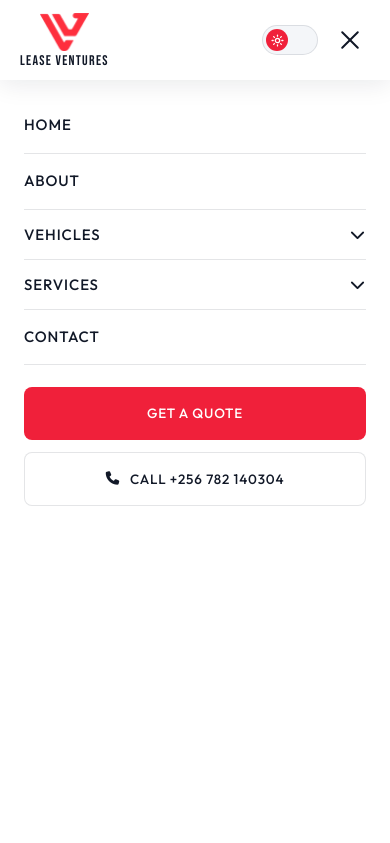
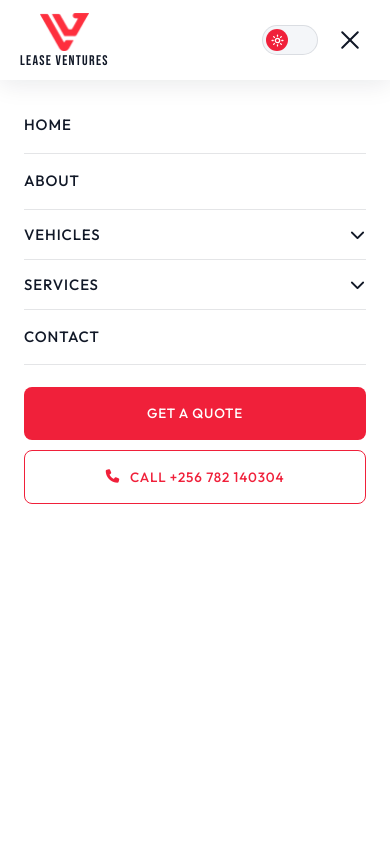
Before and after one commit to huzaifa137/lease-ventures-website, a plain HTML site: page index.html in a window 390 px wide. Both pictures are taken after a click on the button 350 px from the left and 40 px from the top of the page. Shown: the top 843 px of the page. Drawn offline with Linux system fonts and the light colour scheme.

Commit message:
whatsapp Floating Icon,Slogan Reduce, remove hover on buttons

```diff
--- a/css/style.css
+++ b/css/style.css
@@ -225,9 +225,11 @@ button {
 }
 
 .btn-outline {
-    border: 1px solid var(--line);
+    /* hover look is the default look */
+    border: 1px solid var(--red);
     background: var(--card);
-    color: var(--ink);
+    color: var(--red);
+    transform: translateY(-2px);
 }
 
 .btn-outline:hover {
@@ -247,8 +249,11 @@ button {
 }
 
 .btn-ghost {
+    /* hover look is the default look */
     border: 1px solid rgba(255, 255, 255, .55);
-    color: #fff;
+    background: rgba(255, 255, 255, .14);
+    color: #fff;
+    transform: translateY(-2px);
 }
 
 .btn-ghost:hover {
@@ -1992,8 +1997,8 @@ html[data-theme="dark"] .hero-grid {
 
 .wa-float {
     position: fixed;
-    left: 24px;
-    bottom: 24px;
+    right: 24px;
+    bottom: 90px;
     z-index: 900;
     width: 56px;
     height: 56px;
@@ -2185,8 +2190,8 @@ html[data-theme="dark"] .hero-grid {
         align-items: flex-start;
     }
     .wa-float {
-        left: 16px;
-        bottom: 16px;
+        right: 16px;
+        bottom: 76px;
         width: 50px;
         height: 50px;
         font-size: 25px;
@@ -2316,7 +2321,8 @@ html[data-theme="dark"] .hero-grid {
 }
 
 .mobile a.btn-outline {
-    border: 1px solid var(--line);
+    border: 1px solid var(--red);
+    color: var(--red);
     margin-top: 12px;
 }
 
```
